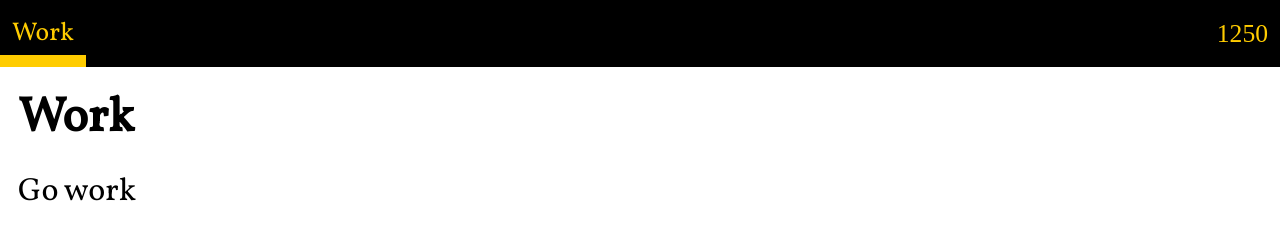
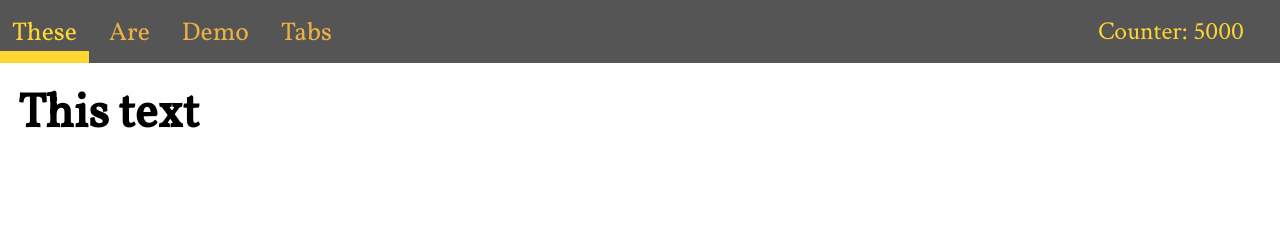
Before and after one commit to Zayul/Zayul.github.io, a plain HTML site: page index.html in a window 1280 px wide. Drawn offline with Linux system fonts and the light colour scheme.

Commit message:
Big update

```diff
--- a/index.html
+++ b/index.html
@@ -1,36 +1,42 @@
 <!DOCTYPE html>
 <html>
+
 <head>
     <title>Game</title>
     <script src="scripts.js"></script>
     <link rel="stylesheet" href="style.css">
-		<link href="https://fonts.googleapis.com/css?family=Vollkorn" rel="stylesheet">
+    <link href="https://fonts.googleapis.com/css?family=Crimson+Text|Lato|Vollkorn" rel="stylesheet">
 </head>
+
 <body>
-		<div class="wrapper">
-			<div class="tabButton unlocked active" onclick="openTab(event,'work')">Work</div>
-			<div class="tabButton locked inActive" onclick="openTab(event,'build')">Build</div>
-			<div class="tabButton locked inActive" onclick="openTab(event,'research')">Research</div>
-			<div class="tabButton locked inActive" onclick="openTab(event,'command')">Command</div>
-			<div id="moneyCounter" class="info money unlocked"></div>
+    <div class="topBar">
+        <div class="navigation">
+            <div class="tabButton unlocked active" onclick="openTab(event,'work')">These</div>
+            <div class="tabButton unlocked inActive" onclick="openTab(event,'build')">Are</div>
+            <div class="tabButton unlocked inActive" onclick="openTab(event,'research')">Demo</div>
+            <div class="tabButton unlocked inActive" onclick="openTab(event,'command')">Tabs</div>
+        </div>
+        <div class="info">
+            <div id="moneyCounter" class="counter unlocked"></div>
+            <div id="iqCounter" class="counter unlocked"></div>
+        </div>
     </div>
     <div id="work" class="tabContent">
-			<div class="workButton" onclick="runButton(event)"></div>
-			<h1>Work</h1>
-			<p>Go work</p>
+        <h1>This text</h1>
+        <!--<div class="workButton" onclick="runButton(event)">Work</div>-->
     </div>
     <div id="build" class="tabContent" style="display:none">
-			<h1>Build</h1>
-			<p>Make your computer</p>
+        <h1>Is hidden</h1>
     </div>
     <div id="research" class="tabContent" style="display:none">
-			<h1>Research</h1>
-			<p>Research technologies</p>
+        <h1>When you go to</h1>
     </div>
     <div id="command" class="tabContent" style="display:none">
-			<h1>Command</h1>
-			<p>Designate tasks</p>
+        <h1>The next tab</h1>
     </div>
-		<script>setInterval(gameLoop, 1);</script>
+    <script>
+    setInterval(delTime, 1);
+    </script>
 </body>
+
 </html>
--- a/scripts.js
+++ b/scripts.js
@@ -1,4 +1,24 @@
 var money = 0;
+var iq = 0;
+var d = new Date();
+var prev = d.getTime()-1;
+var now = d.getTime();
+var currentTask = "none";
+
+function delTime() {
+    d = new Date();
+    prev = now;
+    now = d.getTime();
+    var elapse = now - prev;
+    gameLoop(elapse);
+}
+
+function gameLoop(elapse) {
+    money += elapse;
+    iq += elapse;
+    //document.getElementById("iqCounter").innerHTML = "IQ " + iq;
+    document.getElementById("moneyCounter").innerHTML = "Counter: " + money;
+}
 
 function openTab(event, tabName) {
     var i;
@@ -10,17 +30,9 @@ function openTab(event, tabName) {
 
     tabButton = document.getElementsByClassName("tabButton")
     for (i = 0; i < document.getElementsByClassName("tabButton").length; i++) {
-    	tabButton[i].className = tabButton[i].className.replace(" active", " inActive")
+        tabButton[i].className = tabButton[i].className.replace(" active", " inActive")
     }
 
     event.currentTarget.className = event.currentTarget.className.replace(" inActive", " active");
     document.getElementById(tabName).style.display = "block";
 }
-
-function gameLoop() {
-
-	money += 1;
-
-	document.getElementById("moneyCounter").innerHTML = money;
-	console.log("Done");
-}
--- a/style.css
+++ b/style.css
@@ -14,44 +14,46 @@ p {
     margin: 18px;
 }
 
-html, body{
-  margin:0 !important;
-  padding:0 !important;
+html,
+body {
+    margin: 0 !important;
+    padding: 0 !important;
 }
 
-.wrapper {
+.topBar {
     display: flex;
     flex-direction: row;
-	justify-content: auto;
+    justify-content: space-between;
     width: auto;
     height: auto;
-    margin-left: auto;
-    margin-right: auto;
-    background-color: #000000;
+    background-color: #555555;
 }
 
 .info {
-	font-family: 'Droid serif', serif;
-	font-size: 1.6em;
-	color: #ffcc00 !important;
-	padding: 12px;
+    display: flex;
+    flex-direction: row;
     align-self: center;
-	margin-left: auto;
 }
 
-.tabButton:hover {
-	color: #ddaa66 !important;
+.counter {
+    font-family: 'Crimson Text', serif;
+    font-size: 1.6em;
+    color: #ffd633 !important;
+    padding: auto;
+    margin-right: 18px;
+}
+
+.navigation {
+    display: flex;
+    flex-direction: row;
+    align-self: center;
 }
 
 .tabButton {
-	border-bottom: 12px solid #000000;
-	padding-top: 16px;
-	padding-bottom: 4px;
-	padding-left: 12px;
-	padding-right: 12px;
+    border-bottom: 12px solid #555555;
+    padding: 16px 12px 0px 12px;
     margin-right: 8px;
     -webkit-user-select: none;
-
     cursor: pointer;
     font-family: 'Vollkorn', serif;
     font-size: 1.6em;
@@ -62,10 +64,18 @@ html, body{
 }
 
 .tabButton.active {
-	border-bottom: 12px solid #ffcc00;
-	color: #ffcc00 !important;
+    border-bottom: 12px solid #ffd633;
+    color: #ffd633 !important;
 }
 
 .tabButton.inActive {
-	color: #bb8866;
+    color: #ebb147;
 }
+
+.tabButton:hover {
+    color: #ffd633 !important;
+}
+
+.workButton {
+    margin-left: 18px;
+}
```
Lines whose indentation alone changed are shown as unchanged.
